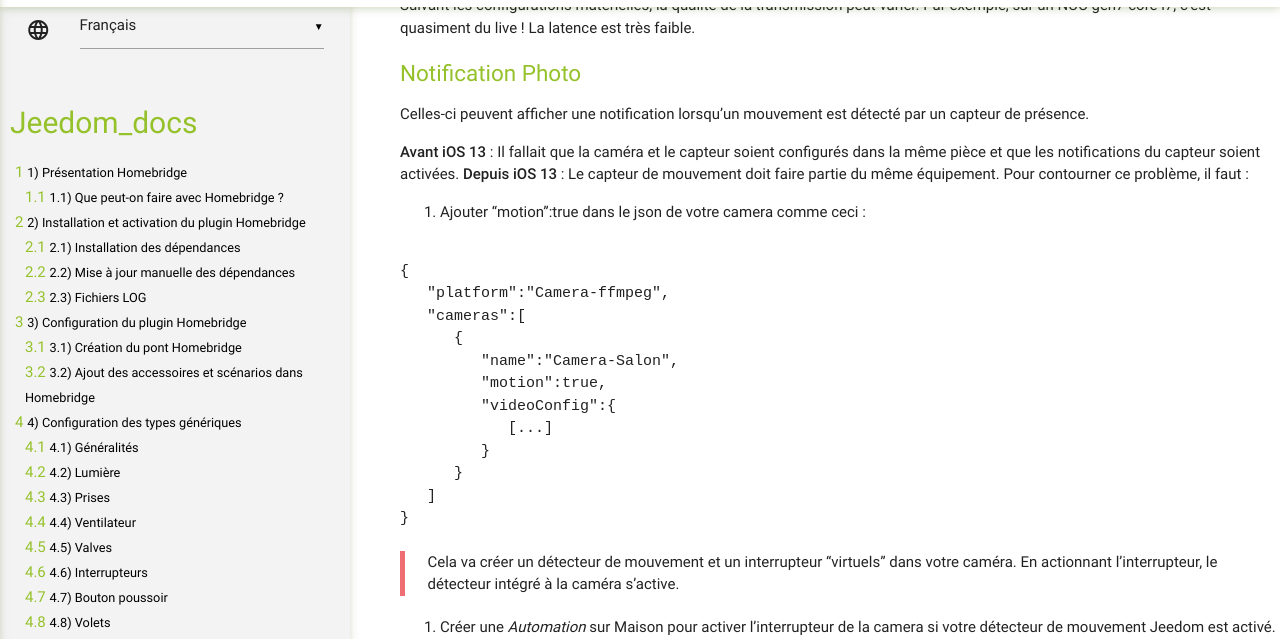
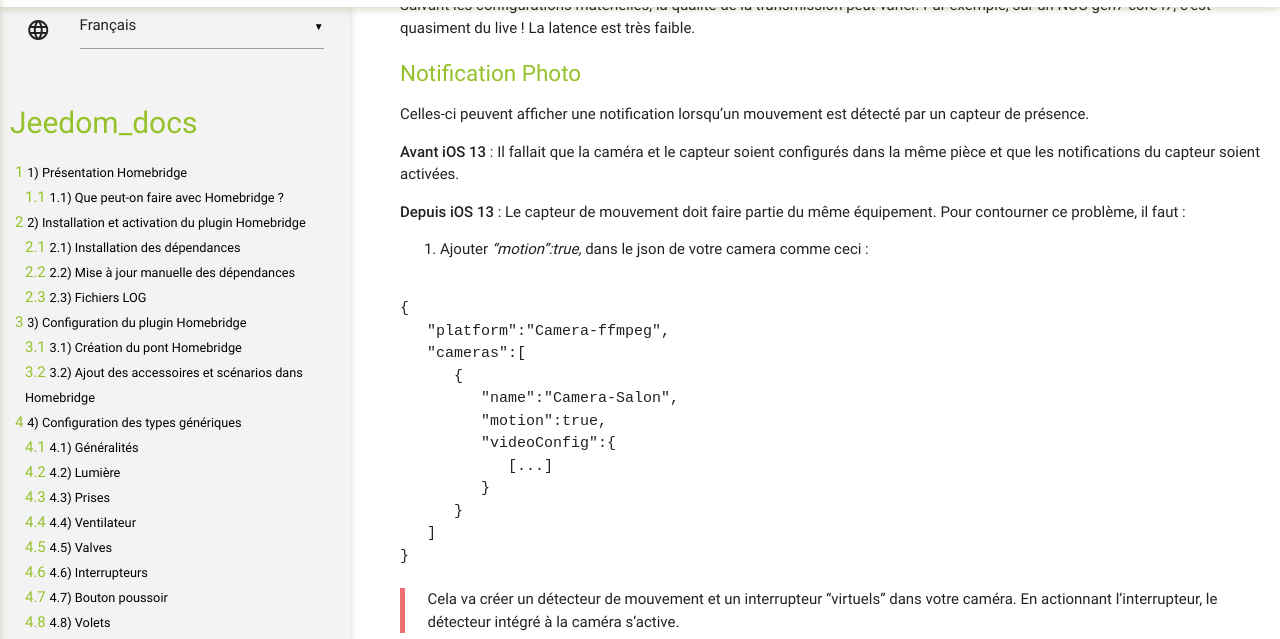
Before and after one commit to NebzHB/jeedom_docs, a Jekyll site: the page built from plugins/homebridge/fr_FR/index.md, in a window 1280 px wide and 1400 px high, scrolled down 46060 px. Shown: the part 57-696 px from the top of the window. Built offline with Jekyll 4.4.1, drawn with Linux system fonts in a browser that asks for light colours; our own code applies the rules of GitHub Pages for plain Markdown files; some of the changed text lies outside the part shown.

Commit message:
Update index.md

```diff
--- a/plugins/homebridge/fr_FR/index.md
+++ b/plugins/homebridge/fr_FR/index.md
@@ -806,8 +806,9 @@
 Celles-ci peuvent afficher une notification lorsqu'un mouvement est détecté par un capteur de présence.
 
 **Avant iOS 13** : Il fallait que la caméra et le capteur soient configurés dans la même pièce et que les notifications du capteur soient activées.
+
 **Depuis iOS 13** : Le capteur de mouvement doit faire partie du même équipement. Pour contourner ce problème, il faut :
-1. Ajouter "motion":true dans le json de votre camera comme ceci :
+1. Ajouter *"motion":true,* dans le json de votre camera comme ceci :
 <pre><code>
 {
    "platform":"Camera-ffmpeg",
@@ -824,11 +825,12 @@
 </code></pre>
 > Cela va créer un détecteur de mouvement et un interrupteur "virtuels" dans votre caméra. En actionnant l'interrupteur, le détecteur intégré à la caméra s'active.
 
-2. Créer une *Automation* sur Maison pour activer l'interrupteur de la camera si votre détecteur de mouvement Jeedom est activé.
+2. Créer une **Automation** dans Maison pour activer l'interrupteur de la camera si votre détecteur de mouvement Jeedom est activé.
 3. Activer les notifications dans la Caméra (roue crantée > Notification)
 4. Et voilà, vous avez une notification :
 ![notif](../images/notif.jpg)
 
+> Plus d'informations (en anglais) ici : ![Informations](https://github.com/KhaosT/homebridge-camera-ffmpeg/wiki/iOS-13-and-Photo-Notifications)
 
 ## Exemples de configuration #
 
```
